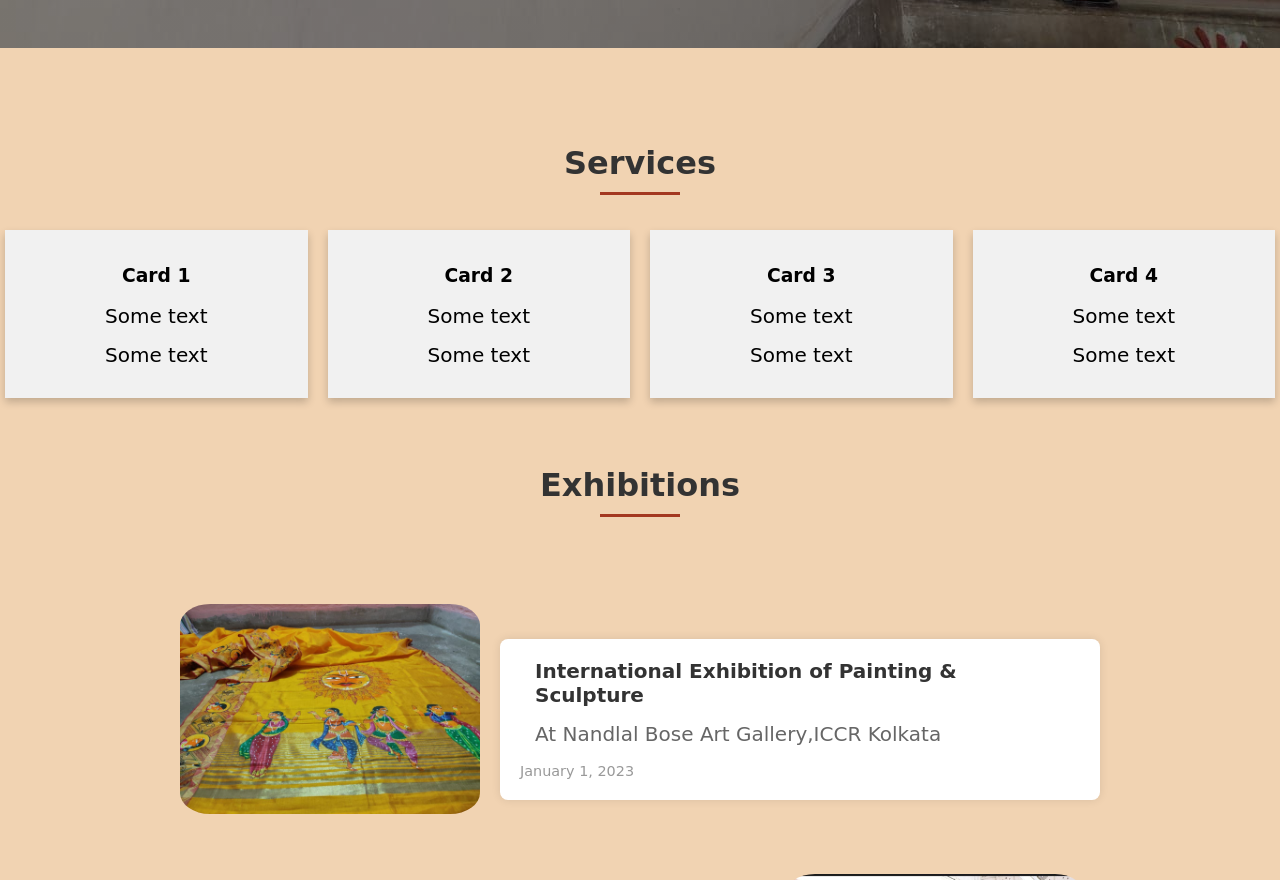
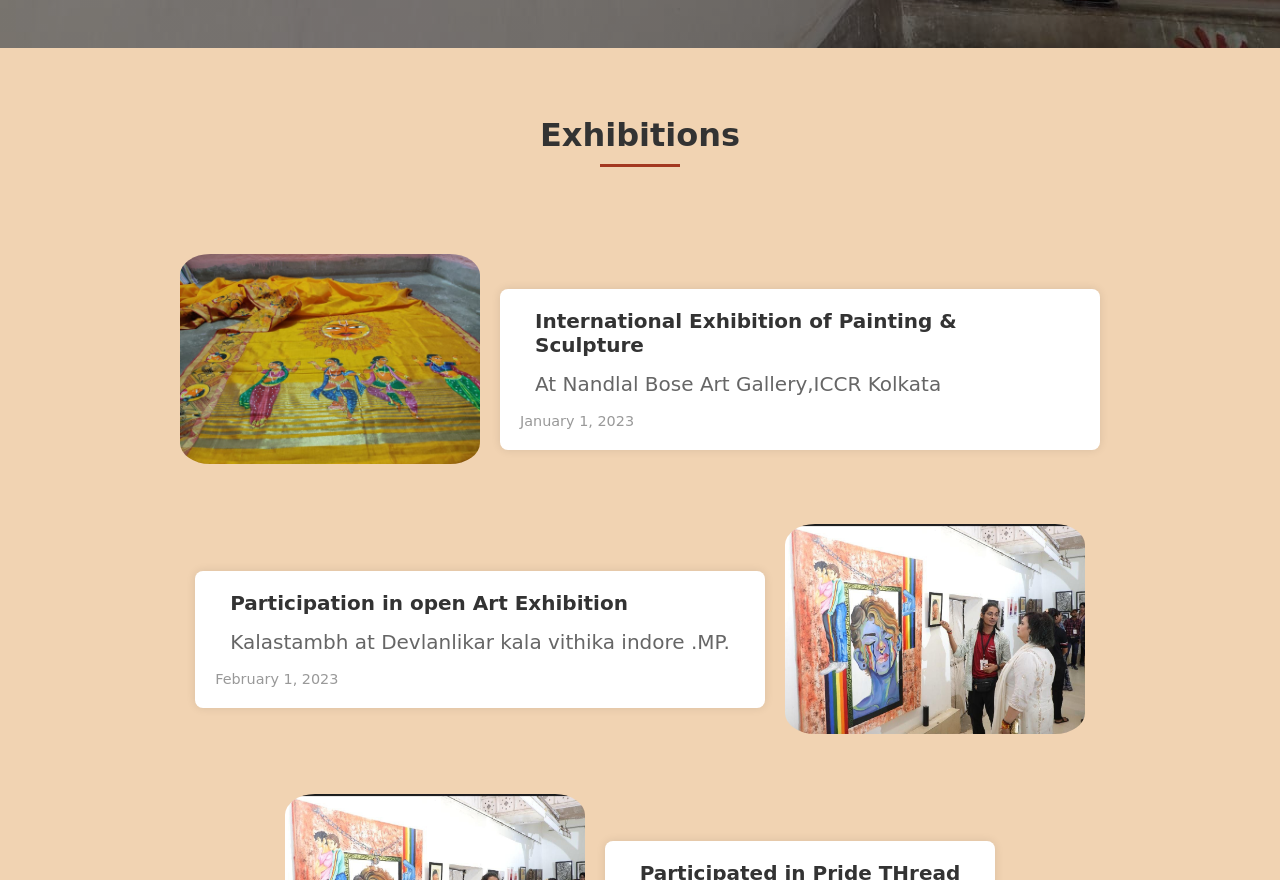
Before and after one commit to Kpallavi5/SauravArt, a plain HTML site: page index.html in a window 1280 px wide. Shown: the part 4191-5071 px from the top of the page. Drawn offline with nearby package versions, Linux system fonts and the light colour scheme; a web font is replaced by a local one.

Commit message:
Your commit message

```diff
--- a/index.html
+++ b/index.html
@@ -319,45 +319,6 @@
             </div>
 
         </section>
-        <section class="gallery__section" id="gallery">
-
-        <h1 class="section-title">Services</h1>
-        <!-- <p>Resize the browser window to see the effect.</p> -->
-
-        <div class="row">
-            <div class="column">
-                <div class="card">
-                    <h3>Card 1</h3>
-                    <p>Some text</p>
-                    <p>Some text</p>
-                </div>
-            </div>
-
-            <div class="column">
-                <div class="card">
-                    <h3>Card 2</h3>
-                    <p>Some text</p>
-                    <p>Some text</p>
-                </div>
-            </div>
-
-            <div class="column">
-                <div class="card">
-                    <h3>Card 3</h3>
-                    <p>Some text</p>
-                    <p>Some text</p>
-                </div>
-            </div>
-
-            <div class="column">
-                <div class="card">
-                    <h3>Card 4</h3>
-                    <p>Some text</p>
-                    <p>Some text</p>
-                </div>
-            </div>
-        </div>
-</section>
 
         <!-- ------------experience---------- -->
         <section id="timeline">
```
